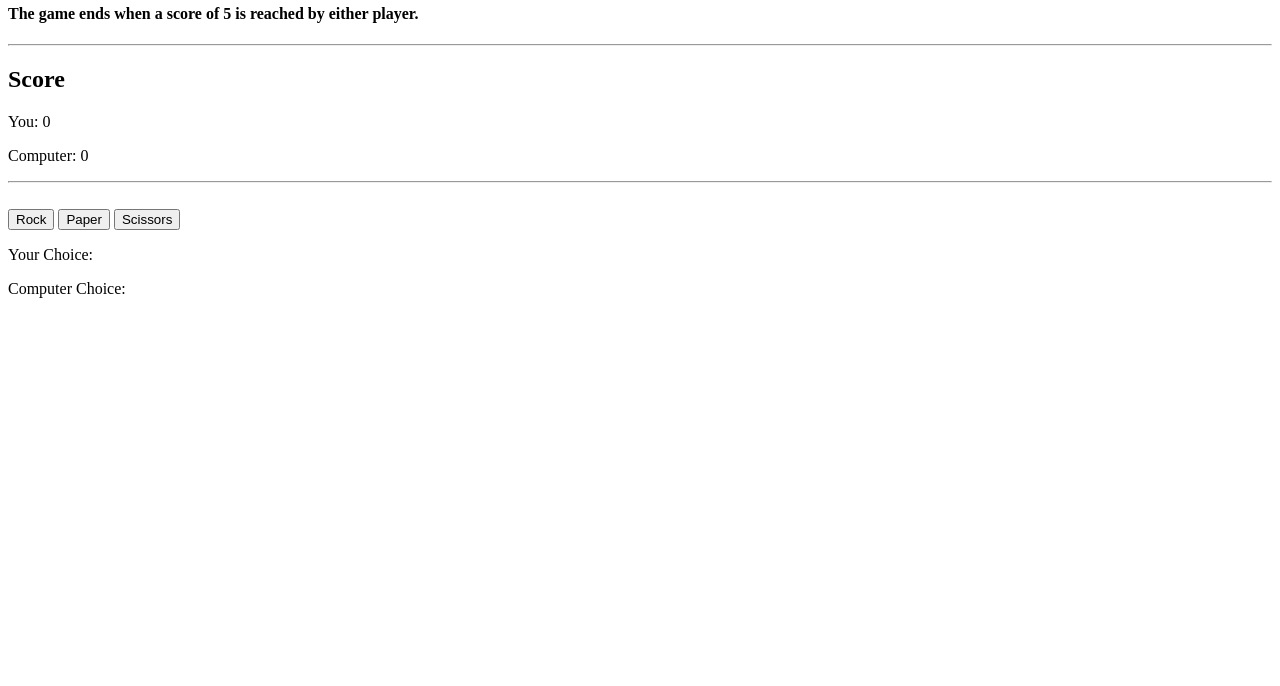
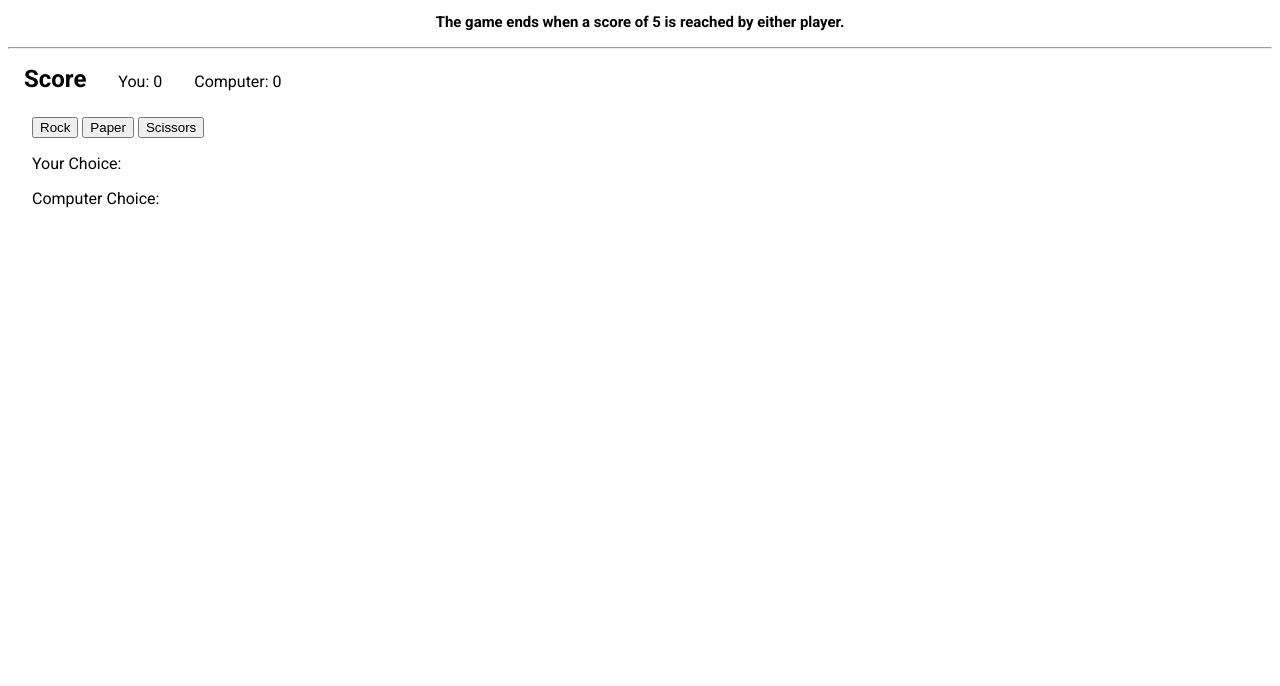
Before and after one commit to JustinB06/odin-rock-paper-scissors, a plain HTML site: page index.html in a window 1280 px wide. Shown: the part 114-800 px from the top of the page. Drawn offline with Linux system fonts and the light colour scheme.

Commit message:
Add initial styling to the page
This initial styling mostly consists of flexbox
alignments and margin/padding/font-size setting.

```diff
--- a/index.html
+++ b/index.html
@@ -5,26 +5,39 @@
     <meta name="viewport" content="width=device-width, initial-scale=1.0" />
     <title>Document</title>
     <script src="script.js" defer></script>
+    <link rel="stylesheet" href="style.css" />
   </head>
   <body>
+    <div id="header">
       <h1>Rock, Paper, Scissors</h1>
       <h4>Click a button to play against the computer.</h4>
-    <h4>The game ends when a score of 5 is reached by either player.</h4>
+      <h5>The game ends when a score of 5 is reached by either player.</h5>
       <hr />
+    </div>
 
+    <div id="score">
       <h2>Score</h2>
       <p>You: <span id="humanScore">0</span></p>
       <p>Computer: <span id="computerScore">0</span></p>
+    </div>
 
-    <hr />
-    <br />
-
+    <div id="mid-section">
+      <div id="user-selection">
+        <div id="button-section">
           <button id="rock">Rock</button>
           <button id="paper">Paper</button>
           <button id="scissors">Scissors</button>
+        </div>
 
+        <div id="choice-display">
           <p>Your Choice: <span id="humanChoice"></span></p>
           <p>Computer Choice: <span id="computerChoice"></span></p>
+        </div>
+      </div>
+      <div id="output-display">
+        <h5></h5>
         <p id="result"></p>
+      </div>
+    </div>
   </body>
 </html>
--- a/script.js
+++ b/script.js
@@ -1,31 +1,6 @@
 // Track game scores.
 let humanScore = 0;
 let computerScore = 0;
-
-function playGame(event) {
-  // Get human and player choices of rock, paper, or scissors.
-  let computerChoice = getComputerChoice();
-  let humanChoice = event.target.id;
-
-  // Play a game round.
-  let winner = playRound(humanChoice, computerChoice);
-
-  // Increment the winner's score.
-  if (winner === "human") humanScore++;
-  else if (winner === "computer") computerScore++;
-
-  displayResults(humanChoice, computerChoice, winner);
-
-  /* Check if the game is over (when a score of 5
-  if reached) */
-  if (humanScore === 5 || computerScore === 5) {
-    document.body.removeEventListener("click", playGame);
-    if (humanScore === 5) alert(`You win! You've scored 5 points. :>)`);
-    else alert(`You lose! The computer scored 5 points. :>(`);
-  }
-}
-
-document.body.addEventListener("click", playGame);
 
 /* Randomly generates and returns the computer's
 choice, being one of “rock”, “paper” or
@@ -115,3 +90,35 @@ function displayResults(humanChoice, computerChoice, winner) {
         \ ties with the computer's ${computerChoice}`;
   }
 }
+
+function playGame(event) {
+  // Get human and player choices of rock, paper, or scissors.
+  let computerChoice = getComputerChoice();
+  let humanChoice = event.target.id;
+
+  // Check that the user's click was one of the buttons
+  if (
+    humanChoice === "rock" ||
+    humanChoice === "paper" ||
+    humanChoice === "scissors"
+  ) {
+    // Play a game round.
+    let winner = playRound(humanChoice, computerChoice);
+
+    // Increment the winner's score.
+    if (winner === "human") humanScore++;
+    else if (winner === "computer") computerScore++;
+
+    displayResults(humanChoice, computerChoice, winner);
+
+    /* Check if the game is over (when a score of 5
+    if reached) */
+    if (humanScore === 5 || computerScore === 5) {
+      document.body.removeEventListener("click", playGame);
+      if (humanScore === 5) alert(`You win! You've scored 5 points. :>)`);
+      else alert(`You lose! The computer scored 5 points. :>(`);
+    }
+  }
+}
+
+document.body.addEventListener("click", playGame);
--- /dev/null
+++ b/style.css
@@ -0,0 +1,51 @@
+/* Importing a google font*/
+@import url("https://fonts.googleapis.com/css2?family=Roboto:ital,wght@0,100..900;1,100..900&display=swap");
+body {
+  font-family: Roboto, sans-serif;
+}
+
+/* Header */
+#header {
+  text-align: center;
+  font-size: 18px;
+}
+#header h4,
+#header h5 {
+  margin: 1rem;
+}
+
+/* Score */
+#score {
+  display: flex;
+  align-items: baseline;
+  gap: 2rem;
+
+  margin: 1rem;
+}
+#score * {
+  margin: 0;
+}
+
+/* Mid-section */
+#mid-section {
+  display: flex;
+  align-items: center;
+
+  margin: 1rem;
+}
+
+#mid-section #user-selection {
+  /* Stop growing, stop shrinking, and set a
+  constant size.
+
+  This prevents #output-display
+  from being pushed by JavaScript dynamically
+  setting text.*/
+  flex: 0 0 15rem;
+
+  padding: 0.5rem;
+}
+
+#output-display {
+  text-align: center;
+}
```
Also changed, not shown: todo.txt. Lines whose indentation alone changed are shown as unchanged.
